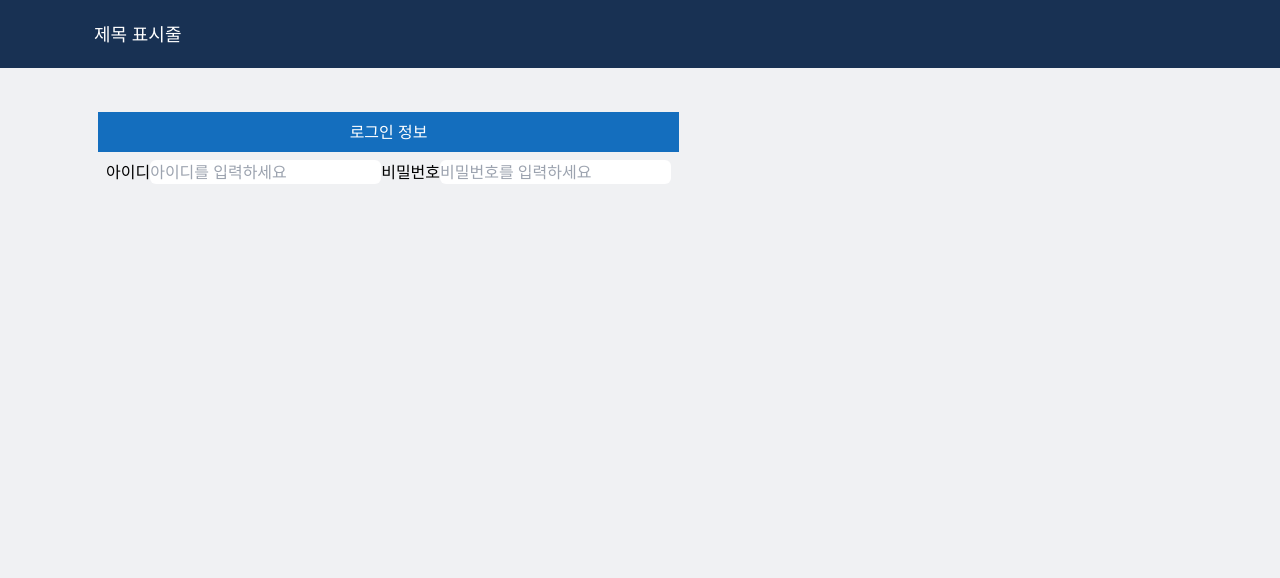
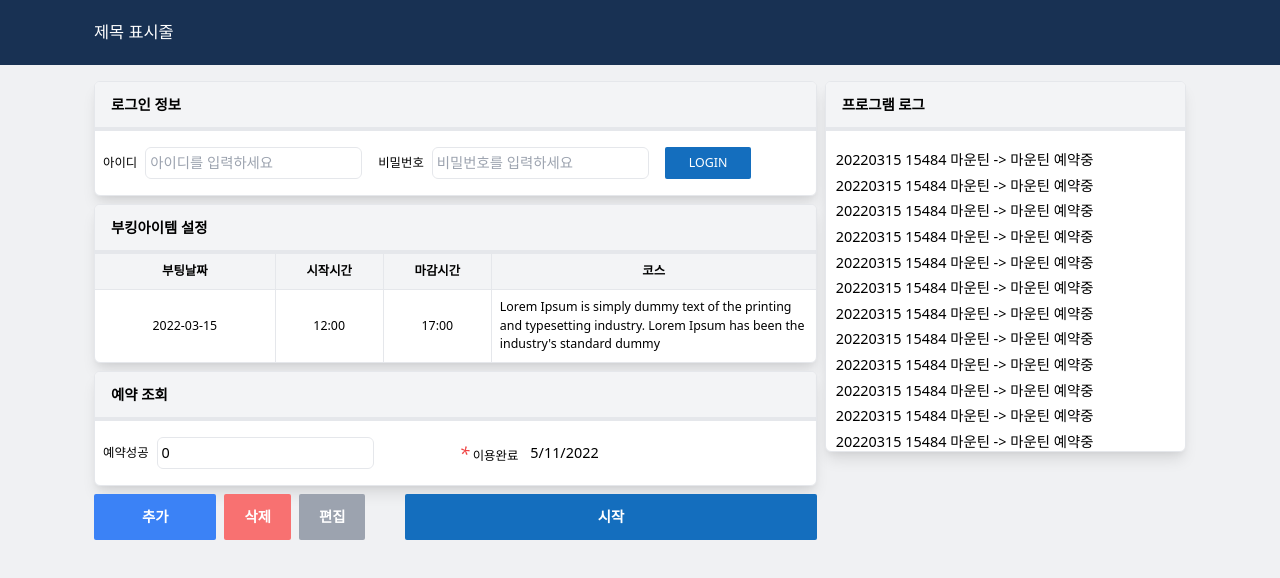
Before and after one commit to aquabuz/booking_app, a Vue app: page / in a window 1280 px wide. Shown: the top 578 px of the page. Built offline with nearby package versions, Linux system fonts and the light colour scheme.

Commit message:
home html

```diff
--- a/src/App.vue
+++ b/src/App.vue
@@ -1,5 +1,5 @@
 <template>
-  <div class="min-h-full font-Poppins box-border">
+  <div class="min-h-full text-base box-border">
     <router-view />
   </div>
 </template>
@@ -12,4 +12,15 @@ export default {
 };
 </script>
 
-<style lang="scss"></style>
+<style lang="scss">
+::-webkit-scrollbar {
+  width: 6px;
+}
+::-webkit-scrollbar-track {
+  background-color: transparent;
+}
+::-webkit-scrollbar-thumb {
+  border-radius: 3px;
+  background-color: rgba($color: #000, $alpha: 0.2);
+}
+</style>
--- a/src/views/Home.vue
+++ b/src/views/Home.vue
@@ -1,40 +1,239 @@
 <template>
+  <!-- header -->
   <header class="bg-at-blue text-white">
     <nav
-      class="container py-5 px-4 flex flex-col gap-4 items-center sm:flex-row"
+      class="container py-5 px-4 gap-2 flex flex-col items-center sm:flex-row"
     >
       <h1 class="text-lg">제목 표시줄</h1>
     </nav>
   </header>
-  <div class="container mt-10 px-4 flex sm:flex-row">
-    <div class="flex flex-2 p-1">
-      <div class="box rounded-mg">
-        <div class="p-2 bg-at-light-blue text-center text-white">
+  <!-- contents -->
+  <div
+    class="container px-4 mt-10 mb-10 gap-2 flex flex-col sm:mt-4 sm:mb-0 sm:flex-row"
+  >
+    <!-- left -->
+    <div class="gap-2 flex flex-2 flex-col">
+      <!-- division -->
+      <div
+        class="border border-slate-900 rounded-md bg-white shadow-lg overflow-hidden"
+      >
+        <!-- title -->
+        <div
+          class="py-3 px-4 border-b-4 border-gray-200 bg-gray-100 font-bold text-black"
+        >
           로그인 정보
         </div>
-        <div class="flex p-2">
-          <div class="flex">
-            <label for="id" class="flex-none">아이디</label>
+        <!-- form -->
+        <form
+          class="py-4 px-2 gap-2 flex flex-1 flex-col whitespace-nowrap sm:flex-row"
+        >
+          <div class="flex items-center">
+            <label for="user-id" class="w-1/6 text-sm sm:w-auto">아이디</label>
             <input
               id="user-id"
               type="text"
-              class="rounded-md"
+              class="p-1 mx-2 flex-1 border border-slate-900 rounded-md"
               placeholder="아이디를 입력하세요"
             />
           </div>
-          <div class="flex">
-            <label for="password" class="flex-none">비밀번호</label>
+          <div class="flex items-center">
+            <label for="user-password" class="w-1/6 text-sm sm:w-auto"
+              >비밀번호</label
+            >
             <input
               id="user-password"
               type="password"
-              class="rounded-md"
+              class="p-1 mx-2 flex-1 border border-slate-900 rounded-md"
               placeholder="비밀번호를 입력하세요"
+            />
+          </div>
+          <button
+            type="submit"
+            class="py-2 px-6 text-sm text-white rounded-sm bg-at-light-blue sm:py-1"
+          >
+            LOGIN
+          </button>
+        </form>
+      </div>
+      <!-- division -->
+      <div
+        class="border border-slate-900 rounded-md bg-white shadow-lg overflow-hidden"
+      >
+        <!-- title -->
+        <div
+          class="py-3 px-4 border-b-4 border-gray-200 bg-gray-100 font-bold text-black"
+        >
+          부킹아이템 설정
+        </div>
+        <!-- table -->
+        <div class="max-h-80 overflow-auto">
+          <table class="w-full table-fixed text-sm">
+            <colgroup>
+              <col width="25%" />
+              <col width="15%" />
+              <col width="15%" />
+              <col width="*" />
+            </colgroup>
+            <thead class="bg-gray-100">
+              <tr>
+                <th class="p-2 border border-slate-600 whitespace-nowrap">
+                  부팅날짜
+                </th>
+                <th class="p-2 border border-slate-600 whitespace-nowrap">
+                  시작시간
+                </th>
+                <th class="p-2 border border-slate-600 whitespace-nowrap">
+                  마감시간
+                </th>
+                <th class="p-2 border border-slate-600 whitespace-nowrap">
+                  코스
+                </th>
+              </tr>
+            </thead>
+            <tbody>
+              <tr>
+                <td
+                  class="p-2 text-center border border-slate-600 whitespace-nowrap"
+                >
+                  2022-03-15
+                </td>
+                <td
+                  class="p-2 text-center border border-slate-600 whitespace-nowrap"
+                >
+                  12:00
+                </td>
+                <td
+                  class="p-2 text-center border border-slate-600 whitespace-nowrap"
+                >
+                  17:00
+                </td>
+                <td class="p-2 border border-slate-600">
+                  Lorem Ipsum is simply dummy text of the printing and
+                  typesetting industry. Lorem Ipsum has been the industry's
+                  standard dummy
+                </td>
+              </tr>
+            </tbody>
+          </table>
+        </div>
+      </div>
+      <!-- division -->
+      <div
+        class="border border-slate-900 rounded-md bg-white shadow-lg overflow-hidden"
+      >
+        <!-- title -->
+        <div
+          class="py-3 px-4 border-b-4 border-gray-200 bg-gray-100 font-bold text-black"
+        >
+          예약 조회
+        </div>
+        <!-- readonly -->
+        <div class="py-4 px-2 gap-2 flex flex-1 whitespace-nowrap">
+          <div class="flex flex-1 items-center">
+            <label for="success" class="text-sm">예약성공</label>
+            <input
+              id="success"
+              type="text"
+              class="p-1 mx-2 text-black border border-slate-900 rounded-md focus:outline-none"
+              value="0"
+              readonly
+            />
+          </div>
+          <div class="flex flex-1 items-center">
+            <label for="fin" class="text-sm">
+              <i class="text-xl text-red-500">*</i>
+              이용완료
+            </label>
+            <input
+              id="fin"
+              type="text"
+              class="p-1 mx-2 text-black border-0 focus:outline-none"
+              value="5/11/2022"
+              readonly
             />
           </div>
         </div>
       </div>
+      <!-- division -->
+      <div class="gap-10 gap-y-6 flex flex-col sm:flex-row">
+        <!-- left button -->
+        <div class="gap-2 flex">
+          <button
+            type="button"
+            class="py-2 px-12 font-bold text-white rounded-sm bg-blue-500 flex-1"
+          >
+            추가
+          </button>
+          <button
+            type="button"
+            class="py-2 px-5 font-bold text-white rounded-sm bg-red-400 flex-1"
+          >
+            삭제
+          </button>
+          <button
+            type="button"
+            class="py-2 px-5 font-bold text-white rounded-sm bg-gray-400 flex-1"
+          >
+            편집
+          </button>
+        </div>
+        <!-- right button -->
+        <div class="flex flex-1">
+          <button
+            type="button"
+            class="py-3 w-full font-bold text-white rounded-sm bg-at-light-blue"
+          >
+            시작
+          </button>
+        </div>
+      </div>
     </div>
-    <div class="flex p-1"></div>
+    <!-- right -->
+    <div class="flex-1">
+      <!-- division -->
+      <div
+        class="border border-slate-900 rounded-md bg-white shadow-lg overflow-hidden"
+      >
+        <!-- title -->
+        <div
+          class="py-3 px-4 border-b-4 border-gray-200 bg-gray-100 font-bold text-black"
+        >
+          프로그램 로그
+        </div>
+        <!-- log -->
+        <div class="program-log py-4 px-2 min-h-full max-h-80 overflow-auto">
+          <p>20220315 15484 마운틴 -> 마운틴 예약중</p>
+          <p>20220315 15484 마운틴 -> 마운틴 예약중</p>
+          <p>20220315 15484 마운틴 -> 마운틴 예약중</p>
+          <p>20220315 15484 마운틴 -> 마운틴 예약중</p>
+          <p>20220315 15484 마운틴 -> 마운틴 예약중</p>
+          <p>20220315 15484 마운틴 -> 마운틴 예약중</p>
+          <p>20220315 15484 마운틴 -> 마운틴 예약중</p>
+          <p>20220315 15484 마운틴 -> 마운틴 예약중</p>
+          <p>20220315 15484 마운틴 -> 마운틴 예약중</p>
+          <p>20220315 15484 마운틴 -> 마운틴 예약중</p>
+          <p>20220315 15484 마운틴 -> 마운틴 예약중</p>
+          <p>20220315 15484 마운틴 -> 마운틴 예약중</p>
+          <p>20220315 15484 마운틴 -> 마운틴 예약중</p>
+          <p>20220315 15484 마운틴 -> 마운틴 예약중</p>
+          <p>20220315 15484 마운틴 -> 마운틴 예약중</p>
+          <p>20220315 15484 마운틴 -> 마운틴 예약중</p>
+          <p>20220315 15484 마운틴 -> 마운틴 예약중</p>
+          <p>20220315 15484 마운틴 -> 마운틴 예약중</p>
+          <p>20220315 15484 마운틴 -> 마운틴 예약중</p>
+          <p>20220315 15484 마운틴 -> 마운틴 예약중</p>
+          <p>20220315 15484 마운틴 -> 마운틴 예약중</p>
+          <p>20220315 15484 마운틴 -> 마운틴 예약중</p>
+          <p>20220315 15484 마운틴 -> 마운틴 예약중</p>
+          <p>20220315 15484 마운틴 -> 마운틴 예약중</p>
+          <p>20220315 15484 마운틴 -> 마운틴 예약중</p>
+          <p>20220315 15484 마운틴 -> 마운틴 예약중</p>
+          <p>20220315 15484 마운틴 -> 마운틴 예약중</p>
+          <p>20220315 15484 마운틴 -> 마운틴 예약중</p>
+          <p>20220315 15484 마운틴 -> 마운틴 예약중</p>
+        </div>
+      </div>
+    </div>
   </div>
 </template>
 
@@ -47,3 +246,40 @@ export default {
   },
 };
 </script>
+
+<style lang="scss" scoped>
+table {
+  thead > tr:first-child {
+    th,
+    td {
+      border-top: 0;
+    }
+  }
+  tr:last-child {
+    th,
+    td {
+      border-bottom: 0;
+    }
+  }
+  tr > th,
+  tr > td {
+    &:first-child {
+      border-left: 0;
+    }
+    &:last-child {
+      border-right: 0;
+    }
+  }
+}
+.program-log {
+  > p {
+    padding: 2px;
+    &:hover,
+    &:focus,
+    &:active {
+      outline: 2px solid #146ebe;
+      cursor: pointer;
+    }
+  }
+}
+</style>
--- a/tailwind.config.js
+++ b/tailwind.config.js
@@ -9,7 +9,14 @@ module.exports = {
         "light-grey": "#f0f1f3",
       },
     },
-    fontFamily: {},
+    fontSize: {
+      xs: ".65rem",
+      sm: ".775rem",
+      base: "0.9rem",
+      lg: "1.025rem",
+      xl: "1.15rem",
+      "2xl": "1.45rem",
+    },
     flex: {
       "1": "1 1 0%",
       "2": "2 2 0%",
```
